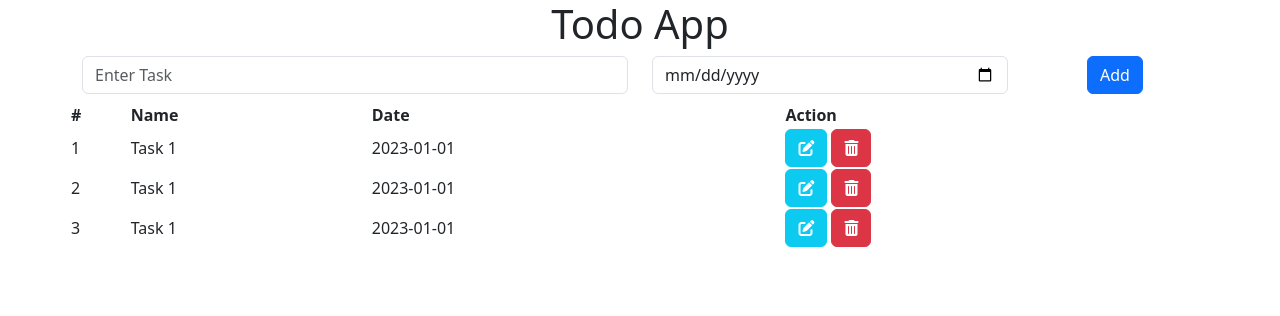
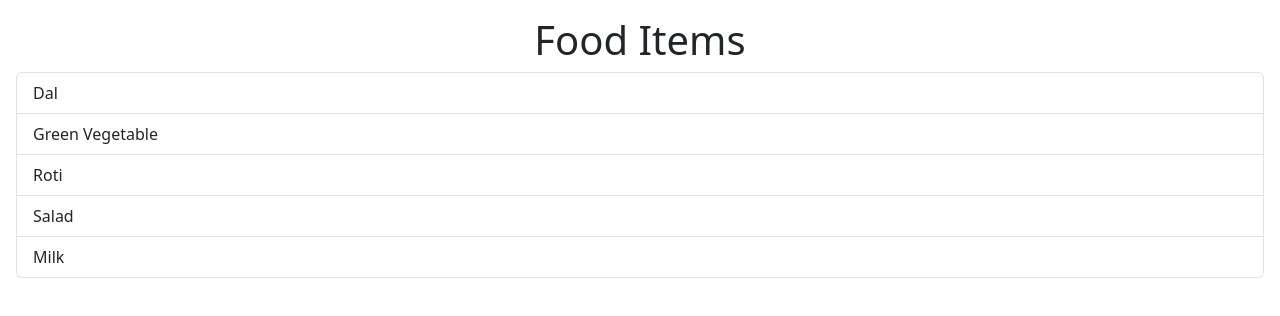
Before and after one commit to w15147m/React-Redux-Complete-Course, a React (Vite) app: page / in a window 1280 px wide. Shown: the top 316 px of the page. Built offline with nearby package versions, Linux system fonts and the light colour scheme.

Commit message:
FoodItems using props

```diff
--- a/src/App.jsx
+++ b/src/App.jsx
@@ -1,16 +1,15 @@
-import AppName from "./components/AppName";
-import AppTodo from "./components/AppTodo";
-import AppList from "./components/AppList";
+
+import ItemsList from "./components/ItemsList";
+import ItemError from "./components/ItemError";
 const App = () => {
+  let foodItems = ["Dal", "Green Vegetable", "Roti", "Salad", "Milk"];
+  return (
+    <center className="p-3">
+      <h1>Food Items</h1>
+      <ItemError foodItems={foodItems}/>
+      <ItemsList foodItems={foodItems} />
+    </center>
 
-  return (
-    <center className="todo_app">
-      <AppName/>
-      <div className="container">
-      <AppTodo/>
-      <AppList/>
-      </div>
-    </center>
   );
 };
 
--- a/src/components/AppList.jsx
+++ /dev/null
@@ -1,38 +0,0 @@
-const AppList = () => {
-    let tasks = [
-        { id: "1", name: "Task 1", date: '2023-01-01' },
-        { id: "2", name: "Task 1", date: '2023-01-01' },
-        { id: "3", name: "Task 1", date: '2023-01-01' }];
-    return <div className="row text-start">
-        <table>
-            <thead>
-                <tr>
-                    <th>#</th>
-                    <th>Name</th>
-                    <th>Date</th>
-                    <th>Action</th>
-                </tr>
-            </thead>
-            <tbody>
-                {tasks.map((task) => {
-                    return (
-                        <tr key={task.id}>
-                            <td>{task.id}</td>
-                            <td>{task.name}</td>
-                            <td>{task.date}</td>
-                            <td className="d-flex justify-content-start gap-1">
-                                <button className="btn btn-info text-white">
-                                <i className="fa-solid fa-pen-to-square"></i>
-                                </button>
-                                <button className="btn btn-danger text-white">
-                                <i className="fa-solid fa-trash-can"></i>
-                                </button>
-                            </td>
-                        </tr>
-                    );
-                })}
-            </tbody>
-        </table>
-    </div>
-}
-export default AppList
--- a/src/components/AppName.jsx
+++ /dev/null
@@ -1,4 +0,0 @@
-const AppName = () => {
-    return  <h1>Todo App</h1>
-}
-export default AppName;
--- a/src/components/AppTodo.jsx
+++ /dev/null
@@ -1,14 +0,0 @@
-const AppTodo = () => {
-    return <div className="row mb-2">
-        <div className="col-6">
-            <input type="text" className="form-control" placeholder="Enter Task" />
-        </div>
-        <div className="col-4">
-            <input type="date" className="form-control" />
-        </div>
-        <div className="col-2">
-            <button className="btn btn-primary">Add</button>
-        </div>
-    </div>
-}
-export default AppTodo;
--- /dev/null
+++ b/src/components/ItemError.jsx
@@ -0,0 +1,3 @@
+const ItemError = ({foodItems}) => {
+    return (foodItems.length < 0 && <h1> food not found </h1>);}
+export default ItemError;
--- /dev/null
+++ b/src/components/ItemsList.jsx
@@ -0,0 +1,10 @@
+import Item from "./iIem"
+
+const ItemsList = ({foodItems}) => {
+
+    return <ul className="list-group text-start">
+        {foodItems.map((item) => <Item key={item} item={item}/>)}
+
+    </ul>
+}
+export default ItemsList
--- /dev/null
+++ b/src/components/iIem.jsx
@@ -0,0 +1,4 @@
+const Item = ({item}) => {
+    return  <li className="list-group-item">{item}</li>
+}
+export default Item
```
